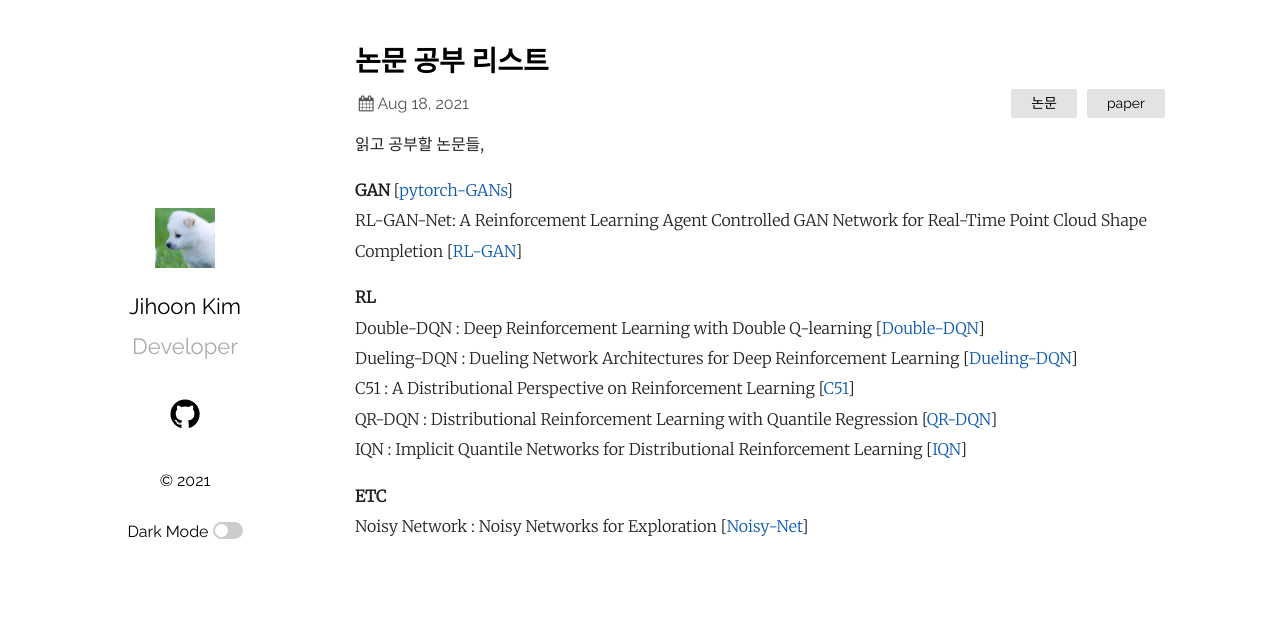
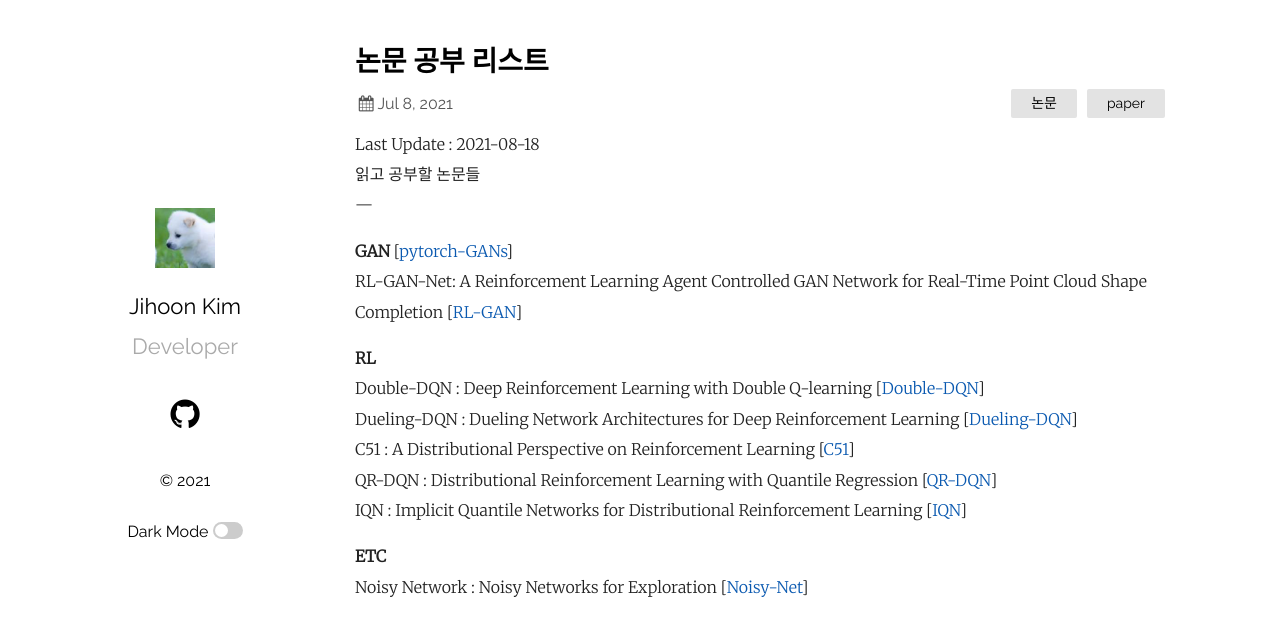
Before and after one commit to 201710757/201710757.github.io, a Jekyll site: the page built from _posts/2021-07-08-1.markdown, in a window 1280 px wide. Shown: the top 636 px of the page. Built offline with Jekyll 4.4.1, drawn with Linux system fonts in a browser that asks for light colours.

```diff
--- a/_posts/2021-07-08-1.markdown
+++ b/_posts/2021-07-08-1.markdown
@@ -1,11 +1,12 @@
 ---
 layout: post
 title: "논문 공부 리스트"
-date:   2021-08-18
+date:   2021-07-08
 categories: 논문 paper
 ---
-읽고 공부할 논문들,
-
+Last Update : 2021-08-18
+읽고 공부할 논문들
+---
 
 **GAN** [[pytorch-GANs]]
 RL-GAN-Net: A Reinforcement Learning Agent Controlled GAN Network for Real-Time Point Cloud Shape Completion [[RL-GAN]]
--- a/_posts/2021-07-13-23:31:03.markdown
+++ b/_posts/2021-07-13-23:31:03.markdown
@@ -7,7 +7,7 @@ categories: auto pyautogui png pdf
 몇년전 공익근무 관련 업무자동화로 이슈가 있었던 토픽입니다!
 엄청난 스크린샷 업무를 파이썬 하나를 통해 몇달걸일 일을 단숨에 끝냈다고 하네요.
 마침 스크린샷 후 pdf파일 만들 일이 생겨, 상기 시나리오를 기반으로 구현을 해보려고 합니다.
-
+---
 
 우선 전체코드는 다음과 같습니다.
 
```
